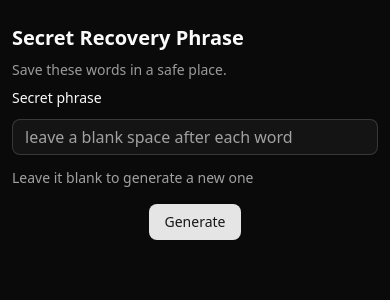
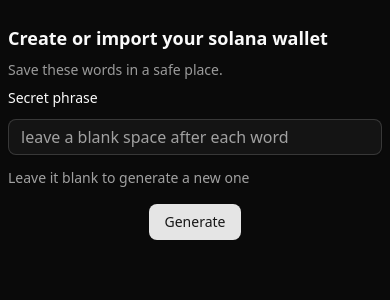
Before and after one commit to Udit8158/zenith-web-crypto-wallet, a Next.js app: page / in a window 390 px wide. Shown: the top 300 px of the page. Built offline with nearby package versions, Linux system fonts and the light colour scheme.

Commit message:
ui changes

```diff
--- a/components/SeedPhaseDropdown.tsx
+++ b/components/SeedPhaseDropdown.tsx
@@ -57,7 +57,7 @@
           </button>
         </CollapsibleTrigger>
 
-        <CollapsibleContent className="mt-3 overflow-hidden transition-all duration-300 ease-in-out data-[state=closed]:max-h-0 data-[state=closed]:opacity-0 data-[state=open]:max-h-[1000px] data-[state=open]:opacity-100">
+        <CollapsibleContent className="mt-3 overflow-hidden transition-all duration-300 ease-in-out data-[state=closed]:max-h-0 data-[state=closed]:opacity-0 data-[state=open]:max-h-250 data-[state=open]:opacity-100">
           <Card className="border-accent border-2">
             <CardHeader>
               <CardTitle className="text-xl sm:text-2xl">
--- a/components/SeedPhaseGenScreen.tsx
+++ b/components/SeedPhaseGenScreen.tsx
@@ -40,7 +40,7 @@
       const solanaDerivationPath = `m/44'/501'/${pathIndex}'/0'`;
       const { privateKey, publicKey } = getPrivatePublicKeyPair(
         solanaDerivationPath,
-        seed
+        seed,
       );
 
       const wallets = JSON.parse(localStorage.getItem("wallets") || "[]");
@@ -54,7 +54,7 @@
 
       localStorage.setItem(
         "next-wallet-path-index",
-        (pathIndex + 1).toString()
+        (pathIndex + 1).toString(),
       );
       localStorage.setItem("wallets", JSON.stringify(wallets));
 
@@ -73,7 +73,7 @@
     const solanaDerivationPath = `m/44'/501'/${pathIndex}'/0'`;
     const { privateKey, publicKey } = getPrivatePublicKeyPair(
       solanaDerivationPath,
-      seed
+      seed,
     );
 
     const wallets = JSON.parse(localStorage.getItem("wallets") || "[]");
@@ -90,9 +90,9 @@
   };
 
   return (
-    <div className="flex flex-col gap-2 mx-3 sm:mx-4 md:mx-12 lg:mx-20 my-6 sm:my-8 md:my-12 text-sm">
-      <h1 className="font-extrabold text-xl sm:text-2xl md:text-4xl">
-        Secret Recovery Phrase
+    <div className="flex flex-col gap-2 mx-2 sm:mx-4 md:mx-12 lg:mx-20 my-6 sm:my-8 md:my-12 text-sm">
+      <h1 className="font-extrabold text-lg sm:text-xl md:text-4xl">
+        Create or import your solana wallet
       </h1>
       <p className="opacity-60">Save these words in a safe place.</p>
       <div className="flex flex-col md:flex-row gap-4 items-center">
```
Also changed, not shown: 1 other file (tests, documents, lock files or other folders).
